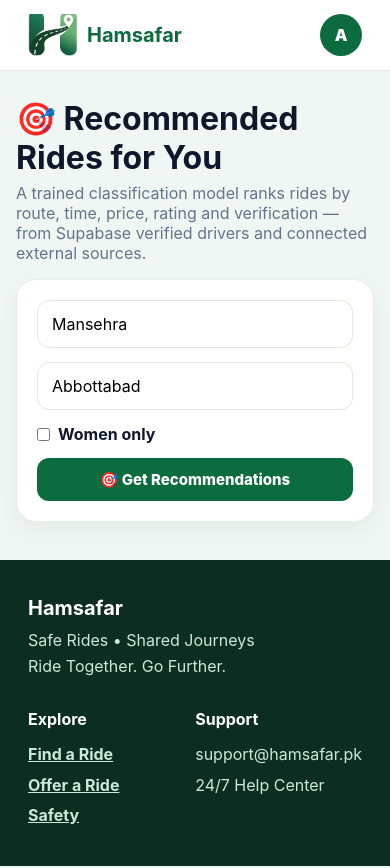
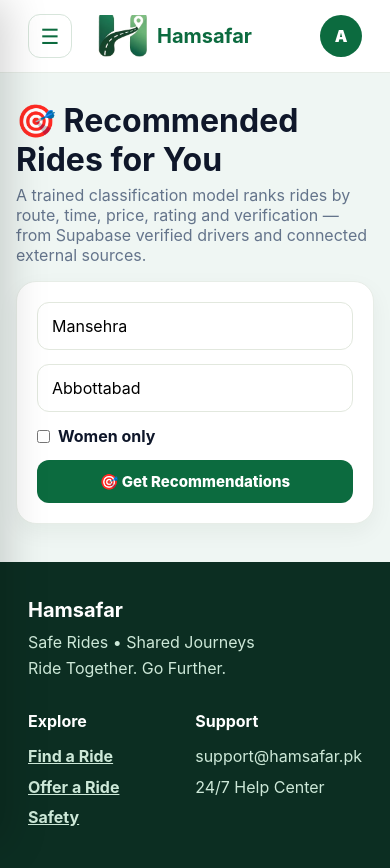
Before and after one commit to AdnanCodex/hamsafar, a Next.js app: page /recommendations in a window 390 px wide. Built offline with nearby package versions, Linux system fonts and the light colour scheme.

Commit message:
Fix: mobile side menu drawer + honest login note

```diff
--- a/app/globals.css
+++ b/app/globals.css
@@ -53,9 +53,19 @@ header{background:#fff;border-bottom:1px solid var(--line);position:sticky;top:0
 footer{background:#0C2E22;color:#CDE8D8;margin-top:20px}
 footer .foot{max-width:1180px;margin:0 auto;padding:36px 28px;display:flex;gap:30px;flex-wrap:wrap;justify-content:space-between}
 footer b{color:#fff}
+/* Side menu — slide-in drawer, opened by the hamburger on small screens */
+.hamburger{display:none;border:1.5px solid #D7E5DB;background:#fff;border-radius:12px;width:44px;height:44px;font-size:21px;color:var(--green);cursor:pointer;flex-shrink:0}
+.drawer{position:fixed;top:0;left:0;height:100vh;height:100dvh;width:290px;max-width:84vw;background:#fff;z-index:1000;transform:translateX(-105%);transition:transform .25s ease;box-shadow:20px 0 40px rgba(0,0,0,.18);padding:18px;display:flex;flex-direction:column;gap:2px;overflow-y:auto}
+.drawer.open{transform:translateX(0)}
+.drawer .dhead{display:flex;align-items:center;justify-content:space-between;margin-bottom:12px}
+.drawer .dclose{border:1.5px solid #D7E5DB;background:#fff;border-radius:10px;width:38px;height:38px;font-size:16px;color:#33473B;cursor:pointer}
+.drawer a.dlink{display:block;padding:13px 12px;border-radius:12px;text-decoration:none;color:#33473B;font-size:16px}
+.drawer a.dlink:hover{background:#EFF6F3;color:var(--green)}
+.backdrop{position:fixed;inset:0;background:rgba(15,23,42,.45);z-index:999}
 @media(max-width:1100px) and (min-width:901px){.nav{gap:16px}.navlinks{gap:14px}.hero h1{font-size:46px}.routes{grid-template-columns:1fr 1fr}}
 @media(max-width:900px){
   .navlinks{display:none}
+  .hamburger{display:grid;place-items:center}
   .hero img.bg{height:420px}.hero h1{font-size:36px}.tagline{display:none}
   .grid4{grid-template-columns:1fr 1fr}.grid3,.routes{grid-template-columns:1fr}
   .searchcard{margin:-40px 16px 0}
--- a/app/layout.tsx
+++ b/app/layout.tsx
@@ -1,5 +1,6 @@
 import './globals.css';
 import Link from 'next/link';
+import SideMenu from '@/components/SideMenu';
 import type { Metadata } from 'next';
 
 export const metadata: Metadata = {
@@ -13,6 +14,7 @@ export default function RootLayout({ children }: { children: React.ReactNode })
       <body>
         <header>
           <div className="nav">
+            <SideMenu />
             <Link href="/" className="brand">
               <img src="/logo.png" alt="Hamsafar" style={{ height: 42, width: 'auto', objectFit: 'contain', flexShrink: 0 }} />
               <span><b>Hamsafar</b><small>Safe Rides • Shared Journeys</small></span>
```
